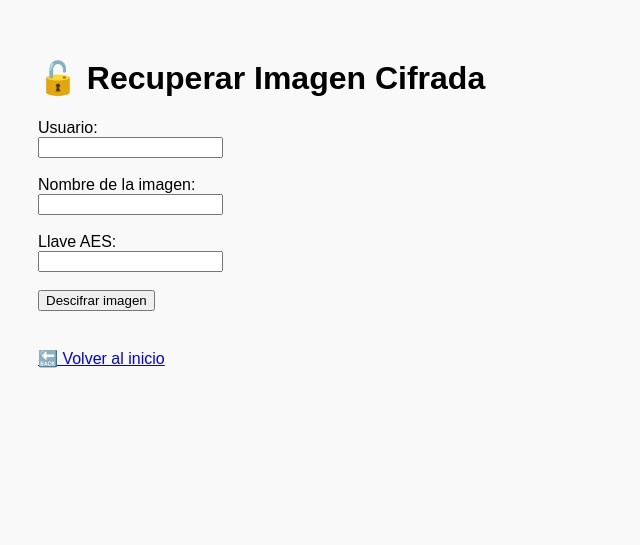
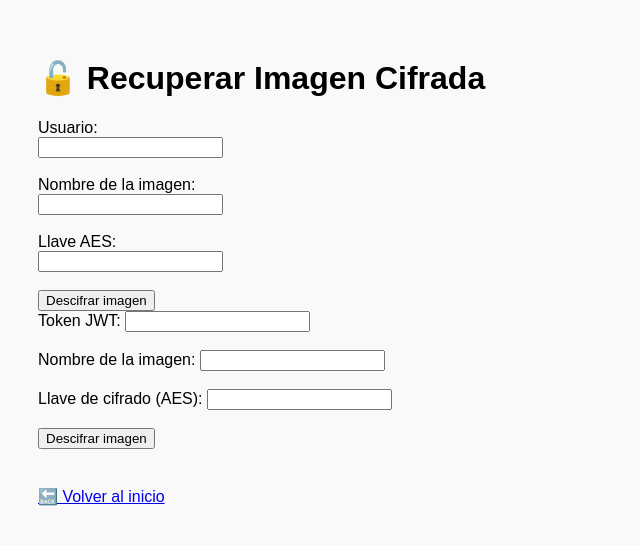
Before and after one commit to JarrinBryan/SeguridadProyecto, a Flask app: page /descifrar in a window 1280 px wide. Shown: the top 545 px of the page, without its empty margins (0-640 px from the left). Run offline with Flask 3, Linux system fonts and the light colour scheme.

Commit message:
nuevos cambios en ProyectoS

```diff
--- a/app.py
+++ b/app.py
@@ -2,34 +2,36 @@ from flask import Flask, request, render_template, jsonify
 from flask_cors import CORS
 from dotenv import load_dotenv
 from pymongo import MongoClient
-from crypto import cifrar_imagen
+from crypto import cifrar_imagen, descifrar_imagen
 import os
-from datetime import datetime  # <--- arriba al inicio del archivo
-import certifi  # para conexión segura
+import certifi
+import base64
 from flask import send_file
 from io import BytesIO
-from crypto import descifrar_imagen  # asegúrate de importar
+from datetime import datetime, timedelta
+import jwt  # Asegúrate de que es de PyJWT, no del paquete 'jwt' incorrecto
 from bson import ObjectId
 
-# === Cargar variables del entorno ===
+# === Cargar variables de entorno ===
 load_dotenv()
 MONGO_URI = os.getenv("MONGO_URI")
+SECRET_KEY = "super_clave_segura_2025"
 
-# === Conectar con MongoDB con TLS ===
+# === Conectar a MongoDB Atlas de forma segura ===
 client = MongoClient(MONGO_URI, tlsCAFile=certifi.where())
 db = client['ProyectoS']
 coleccion = db['imagenes']
 
-# === Iniciar Flask ===
+# === Iniciar aplicación Flask ===
 app = Flask(__name__)
 CORS(app)
 
-# === Rutas ===
-
+# === Página principal ===
 @app.route('/')
 def index():
     return render_template('index.html')
 
+# === Cifrado de imagen ===
 @app.route('/cifrar', methods=['POST'])
 def cifrar():
     try:
@@ -52,32 +54,62 @@ def cifrar():
 
     except Exception as e:
         print("Error en /cifrar:", e)
-        return jsonify({'error': '❌ Ocurrió un error al cifrar o guardar la imagen.'}), 500
+        return jsonify({'error': '❌ Error al cifrar o guardar la imagen.'}), 500
 
+# === Historial de imágenes ===
 @app.route('/historial')
 def historial():
-    documentos = list(coleccion.find({}, {'_id': 0}))  # Excluimos _id
+    documentos = list(coleccion.find({}, {'_id': 0}))
     return render_template('historial.html', documentos=documentos)
 
+# === Login y generación de token JWT ===
+@app.route('/login', methods=['GET', 'POST'])
+def login():
+    if request.method == 'POST':
+        usuario = request.form['usuario']
 
+        token = jwt.encode(
+            {"usuario": usuario, "exp": datetime.utcnow() + timedelta(hours=2)},
+            SECRET_KEY,
+            algorithm="HS256"
+        )
+
+        return render_template('login.html', token=token, usuario=usuario)
+
+    return render_template('login.html')
+
+# === Función para validar token ===
+def obtener_usuario_desde_token(token):
+    try:
+        datos = jwt.decode(token, SECRET_KEY, algorithms=["HS256"])
+        return datos['usuario']
+    except jwt.ExpiredSignatureError:
+        return None
+    except jwt.InvalidTokenError:
+        return None
+
+# === Descifrado protegido por JWT ===
 @app.route('/descifrar', methods=['GET', 'POST'])
 def descifrar():
     if request.method == 'GET':
         return render_template('descifrar.html')
 
     try:
-        usuario = request.form['usuario']
+        token = request.form['token']
         nombre_imagen = request.form['nombre_imagen']
         llave = request.form['llave']
 
-        # Buscar la imagen cifrada
+        usuario = obtener_usuario_desde_token(token)
+        if not usuario:
+            return jsonify({'error': 'Token inválido o expirado'}), 401
+
         doc = coleccion.find_one({
             'usuario': usuario,
             'nombre_imagen': nombre_imagen
         })
 
         if not doc:
-            return jsonify({'error': 'Imagen no encontrada para ese usuario.'}), 404
+            return jsonify({'error': 'Imagen no encontrada para ese usuario'}), 404
 
         cifrada = doc['imagen_cifrada']
         imagen_bytes = descifrar_imagen(cifrada, llave)
@@ -87,9 +119,8 @@ def descifrar():
 
     except Exception as e:
         print("Error al descifrar:", e)
-        return jsonify({'error': 'No se pudo descifrar. ¿La llave es correcta?'}), 400
+        return jsonify({'error': 'No se pudo descifrar. ¿La llave es correcta o el token válido?'}), 400
 
-
-# === Ejecutar servidor ===
+# === Ejecutar servidor Flask ===
 if __name__ == '__main__':
     app.run(debug=True)
--- a/templates/descifrar.html
+++ b/templates/descifrar.html
@@ -19,6 +19,20 @@
 
         <button type="submit">Descifrar imagen</button>
     </form>
+
+    <form method="post">
+    <label for="token">Token JWT:</label>
+    <input type="text" name="token" required><br><br>
+
+    <label for="nombre_imagen">Nombre de la imagen:</label>
+    <input type="text" name="nombre_imagen" required><br><br>
+
+    <label for="llave">Llave de cifrado (AES):</label>
+    <input type="password" name="llave" required><br><br>
+
+    <button type="submit">Descifrar imagen</button>
+</form>
+
 
     <div id="resultado" style="margin-top: 20px;"></div>
     <br>
```
Also changed, not shown: templates/login.html (added, +23 -0 lines).
